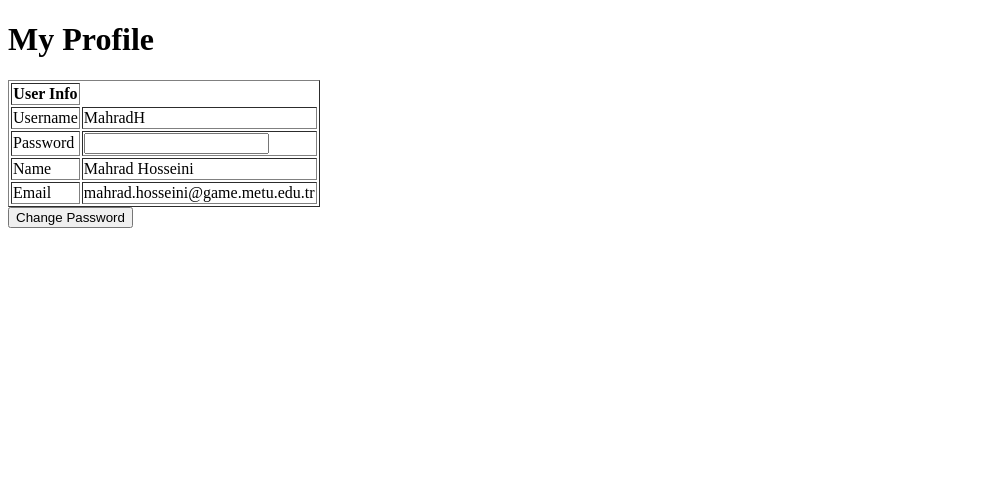
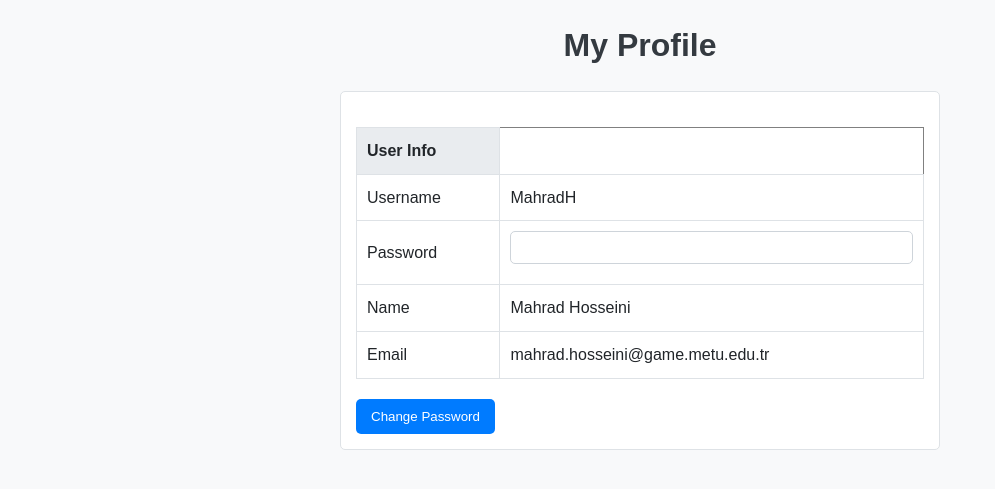
Before and after one commit to MahradHosseini/VideoGamePlatform, a Flask app: page /myProfile in a window 1280 px wide. Shown: the top 489 px of the page, without its empty margins (0-995 px from the left). Run offline with Flask 3, Linux system fonts and the light colour scheme; a user stored in the database is signed in; data comes from the database, SQL or seed files in the repository.

Commit message:
CSS Reference added to templates

```diff
--- /dev/null
+++ b/static/style.css
@@ -0,0 +1,107 @@
+/* General Reset */
+body, h1, h2, h3, p, form, table, input, button {
+    margin: 0;
+    padding: 0;
+    font-family: Arial, sans-serif;
+    box-sizing: border-box;
+}
+
+/* Body Styling */
+body {
+    background-color: #f8f9fa;
+    color: #212529;
+    line-height: 1.6;
+    margin: 20px;
+}
+
+/* Headers */
+h1 {
+    color: #343a40;
+    font-size: 2em;
+    margin-bottom: 20px;
+    text-align: center;
+}
+
+/* Links */
+a {
+    color: #007bff;
+    text-decoration: none;
+}
+
+a:hover {
+    text-decoration: underline;
+}
+
+/* Forms */
+form {
+    margin: 20px auto;
+    max-width: 600px;
+    padding: 15px;
+    border: 1px solid #dee2e6;
+    border-radius: 5px;
+    background-color: #ffffff;
+}
+
+form p {
+    margin-bottom: 10px;
+}
+
+input[type="text"], input[type="password"], select, textarea {
+    width: 100%;
+    padding: 8px;
+    margin-bottom: 10px;
+    border: 1px solid #ced4da;
+    border-radius: 5px;
+}
+
+/* Buttons */
+button, input[type="submit"] {
+    background-color: #007bff;
+    color: #ffffff;
+    border: none;
+    padding: 10px 15px;
+    cursor: pointer;
+    border-radius: 5px;
+}
+
+button:hover, input[type="submit"]:hover {
+    background-color: #0056b3;
+}
+
+/* Tables */
+table {
+    width: 100%;
+    border-collapse: collapse;
+    margin: 20px 0;
+}
+
+table th, table td {
+    border: 1px solid #dee2e6;
+    padding: 10px;
+    text-align: left;
+}
+
+table th {
+    background-color: #e9ecef;
+    font-weight: bold;
+}
+
+/* Alerts */
+.alert {
+    padding: 15px;
+    margin-bottom: 20px;
+    border: 1px solid transparent;
+    border-radius: 5px;
+}
+
+.alert-success {
+    color: #155724;
+    background-color: #d4edda;
+    border-color: #c3e6cb;
+}
+
+.alert-danger {
+    color: #721c24;
+    background-color: #f8d7da;
+    border-color: #f5c6cb;
+}
--- a/templates/homepage.html
+++ b/templates/homepage.html
@@ -4,7 +4,9 @@
     <meta charset="UTF-8">
     <meta name="viewport" content="width=device-width, initial-scale=1.0">
     <title>Home Page</title>
+    <link rel="stylesheet" href="{{ url_for('static', filename='style.css') }}">
 </head>
+
 <body>
 {% if 'username' not in session %}
     <!-- If user is not logged in, show login form -->
--- a/templates/manageGenres.html
+++ b/templates/manageGenres.html
@@ -4,7 +4,9 @@
     <meta charset="UTF-8">
     <meta name="viewport" content="width=device-width, initial-scale=1.0">
     <title>Manage Genres</title>
+    <link rel="stylesheet" href="{{ url_for('static', filename='style.css') }}">
 </head>
+
 <body>
 {% if 'username' not in session %}
 <!-- If user is not logged in, deny access -->
--- a/templates/myProfile.html
+++ b/templates/myProfile.html
@@ -4,6 +4,8 @@
     <meta charset="UTF-8">
     <meta name="viewport" content="width=device-width, initial-scale=1.0">
     <title>My Profile</title>
+    <link rel="stylesheet" href="{{ url_for('static', filename='style.css') }}">
+
     <script>
         <!-- A listener to show confirmation or error message after password change -->
         document.addEventListener('DOMContentLoaded', () => {
--- a/templates/publishGames.html
+++ b/templates/publishGames.html
@@ -2,8 +2,11 @@
 <html lang="en">
 <head>
     <meta charset="UTF-8">
+    <meta name="viewport" content="width=device-width, initial-scale=1.0">
     <title>Manage Games</title>
+    <link rel="stylesheet" href="{{ url_for('static', filename='style.css') }}">
 </head>
+
 <body>
 <form method="POST" action="/createGame">
     <p>Title: <input type="text" name="title" required></p>
--- a/templates/registration.html
+++ b/templates/registration.html
@@ -2,8 +2,11 @@
 <html lang="en">
 <head>
     <meta charset="UTF-8">
+    <meta name="viewport" content="width=device-width, initial-scale=1.0">
     <title>Registration</title>
+    <link rel="stylesheet" href="{{ url_for('static', filename='style.css') }}">
 </head>
+
 <body>
 <form method="POST" action="/applyregistration">
     <p>Username: <input type="text" name="username" /></p>
--- a/templates/registrationConfirmation.html
+++ b/templates/registrationConfirmation.html
@@ -2,8 +2,11 @@
 <html lang="en">
 <head>
     <meta charset="UTF-8">
+    <meta name="viewport" content="width=device-width, initial-scale=1.0">
     <title>Confirmation</title>
+    <link rel="stylesheet" href="{{ url_for('static', filename='style.css') }}">
 </head>
+
 <body>
 <h1>Confirmation</h1>
 <p>Registration is done successfully</p>
--- a/templates/seeSelectedGame.html
+++ b/templates/seeSelectedGame.html
@@ -4,7 +4,9 @@
     <meta charset="UTF-8">
     <meta name="viewport" content="width=device-width, initial-scale=1.0">
     <title>See Selected Game</title>
+    <link rel="stylesheet" href="{{ url_for('static', filename='style.css') }}">
 </head>
+
 <body>
 <h1>See Selected Game</h1>
 <table border="1">
```
